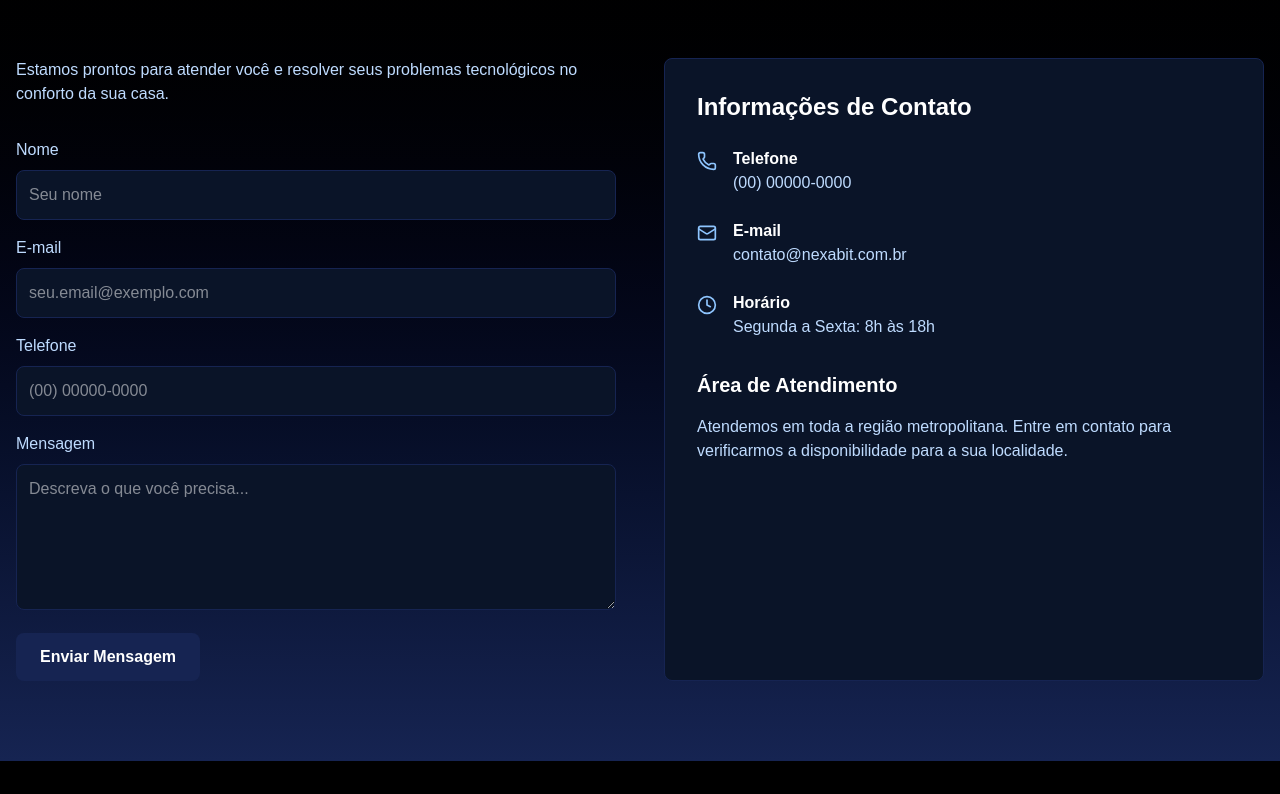
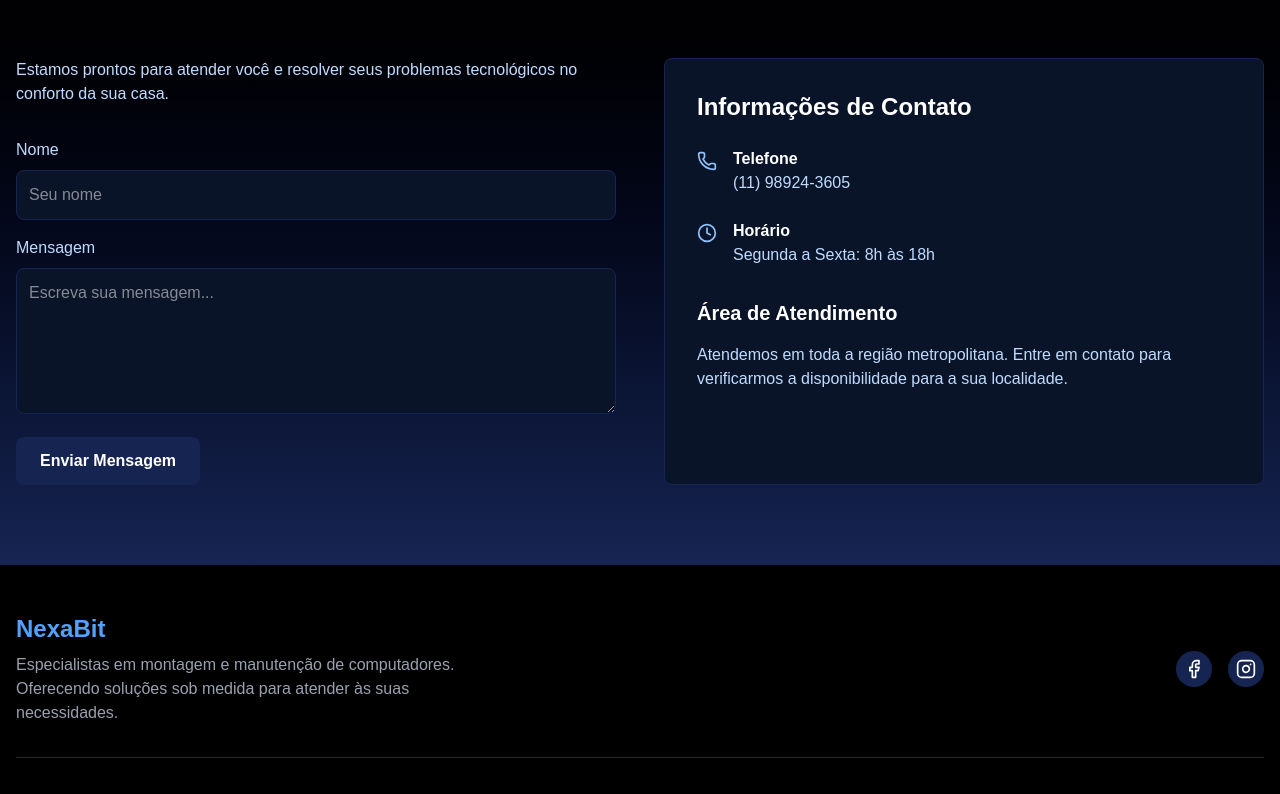
Before and after one commit to yLucasBiasi/Nexabit_informatica, a Next.js app: page / in a window 1280 px wide. Shown: the part 3600-4394 px from the top of the page. Built offline with nearby package versions, Linux system fonts and the light colour scheme.

Commit message:
feat(contact): send form messages directly to WhatsApp

```diff
--- a/components/contact/contact.tsx
+++ b/components/contact/contact.tsx
@@ -1,80 +1,53 @@
 "use client";
 
-import React from "react";
-import { PhoneIcon, MailIcon, ClockIcon } from "lucide-react";
+import React, { useState } from "react";
+import { PhoneIcon, ClockIcon } from "lucide-react";
 
 export function Contact() {
+  const [name, setName] = useState("");
+  const [message, setMessage] = useState("");
+
+  const handleSubmit = (e: React.FormEvent) => {
+    e.preventDefault();
+
+    // Texto mais natural para o WhatsApp
+    const text = `Olá, meu nome é ${name} e gostaria de falar sobre ${message}`;
+    const url = `https://api.whatsapp.com/send?phone=5511989243605&text=${encodeURIComponent(text)}`;
+
+    window.open(url, "_blank"); // abre no WhatsApp Web ou app
+  };
+
   return (
-    <section
-      id="contact"
-      className="py-20 bg-gradient-to-b from-[#000000] to-[#162452] text-white"
-    >
+    <section id="contact" className="py-20 bg-gradient-to-b from-[#000000] to-[#162452] text-white">
       <div className="container mx-auto px-4">
-        <h2 className="text-3xl font-bold text-center mb-16">
-          Entre em contato
-        </h2>
+        <h2 className="text-3xl font-bold text-center mb-16">Entre em contato</h2>
         <div className="flex flex-col lg:flex-row gap-12">
           <div className="lg:w-1/2">
             <p className="mb-8 text-blue-200">
-              Estamos prontos para atender você e resolver seus problemas
-              tecnológicos no conforto da sua casa.
+              Estamos prontos para atender você e resolver seus problemas tecnológicos no conforto da sua casa.
             </p>
-            <form className="space-y-4">
+            <form className="space-y-4" onSubmit={handleSubmit}>
               <div>
-                <label
-                  htmlFor="name"
-                  className="block mb-2 text-blue-200"
-                >
-                  Nome
-                </label>
+                <label htmlFor="name" className="block mb-2 text-blue-200">Nome</label>
                 <input
                   type="text"
                   id="name"
+                  value={name}
+                  onChange={(e) => setName(e.target.value)}
                   className="w-full p-3 rounded-lg bg-[#0a1428] border border-[#162452] text-white focus:outline-none focus:ring-2 focus:ring-blue-400"
                   placeholder="Seu nome"
                 />
               </div>
               <div>
-                <label
-                  htmlFor="email"
-                  className="block mb-2 text-blue-200"
-                >
-                  E-mail
-                </label>
-                <input
-                  type="email"
-                  id="email"
-                  className="w-full p-3 rounded-lg bg-[#0a1428] border border-[#162452] text-white focus:outline-none focus:ring-2 focus:ring-blue-400"
-                  placeholder="seu.email@exemplo.com"
-                />
-              </div>
-              <div>
-                <label
-                  htmlFor="phone"
-                  className="block mb-2 text-blue-200"
-                >
-                  Telefone
-                </label>
-                <input
-                  type="tel"
-                  id="phone"
-                  className="w-full p-3 rounded-lg bg-[#0a1428] border border-[#162452] text-white focus:outline-none focus:ring-2 focus:ring-blue-400"
-                  placeholder="(00) 00000-0000"
-                />
-              </div>
-              <div>
-                <label
-                  htmlFor="message"
-                  className="block mb-2 text-blue-200"
-                >
-                  Mensagem
-                </label>
+                <label htmlFor="message" className="block mb-2 text-blue-200">Mensagem</label>
                 <textarea
                   id="message"
                   rows={5}
+                  value={message}
+                  onChange={(e) => setMessage(e.target.value)}
                   className="w-full p-3 rounded-lg bg-[#0a1428] border border-[#162452] text-white focus:outline-none focus:ring-2 focus:ring-blue-400"
-                  placeholder="Descreva o que você precisa..."
-                ></textarea>
+                  placeholder="Escreva sua mensagem..."
+                />
               </div>
               <button
                 type="submit"
@@ -84,59 +57,36 @@ export function Contact() {
               </button>
             </form>
           </div>
+
+          {/* Informações de contato */}
           <div className="lg:w-1/2">
             <div className="bg-[#0a1428] rounded-lg p-8 h-full border border-[#162452]">
-              <h3 className="text-2xl font-bold mb-6">
-                Informações de Contato
-              </h3>
+              <h3 className="text-2xl font-bold mb-6">Informações de Contato</h3>
               <div className="space-y-6">
                 <div className="flex items-start">
-                  <PhoneIcon
-                    className="text-blue-300 mr-4 mt-1 flex-shrink-0"
-                    size={20}
-                  />
+                  <PhoneIcon className="text-blue-300 mr-4 mt-1 flex-shrink-0" size={20} />
                   <div>
                     <p className="font-bold">Telefone</p>
-                    <p className="text-blue-200">(00) 00000-0000</p>
+                    <p className="text-blue-200">(11) 98924-3605</p>
                   </div>
                 </div>
                 <div className="flex items-start">
-                  <MailIcon
-                    className="text-blue-300 mr-4 mt-1 flex-shrink-0"
-                    size={20}
-                  />
-                  <div>
-                    <p className="font-bold">E-mail</p>
-                    <p className="text-blue-200">
-                      contato@nexabit.com.br
-                    </p>
-                  </div>
-                </div>
-                <div className="flex items-start">
-                  <ClockIcon
-                    className="text-blue-300 mr-4 mt-1 flex-shrink-0"
-                    size={20}
-                  />
+                  <ClockIcon className="text-blue-300 mr-4 mt-1 flex-shrink-0" size={20} />
                   <div>
                     <p className="font-bold">Horário</p>
-                    <p className="text-blue-200">
-                      Segunda a Sexta: 8h às 18h
-                    </p>
+                    <p className="text-blue-200">Segunda a Sexta: 8h às 18h</p>
                   </div>
                 </div>
               </div>
               <div className="mt-8">
-                <h4 className="text-xl font-bold mb-4">
-                  Área de Atendimento
-                </h4>
+                <h4 className="text-xl font-bold mb-4">Área de Atendimento</h4>
                 <p className="text-blue-200">
-                  Atendemos em toda a região metropolitana. Entre em
-                  contato para verificarmos a disponibilidade para a sua
-                  localidade.
+                  Atendemos em toda a região metropolitana. Entre em contato para verificarmos a disponibilidade para a sua localidade.
                 </p>
               </div>
             </div>
           </div>
+
         </div>
       </div>
     </section>
```
